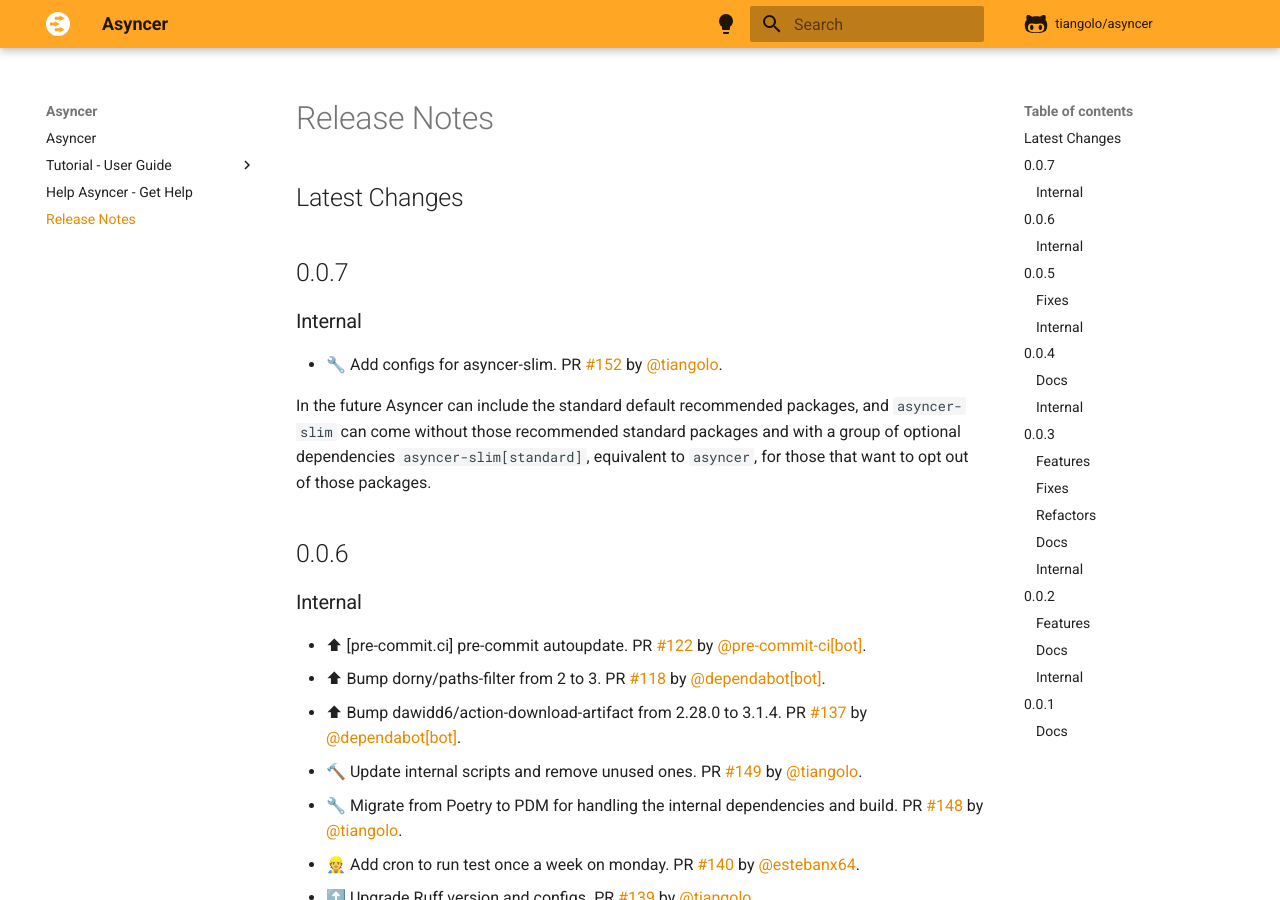
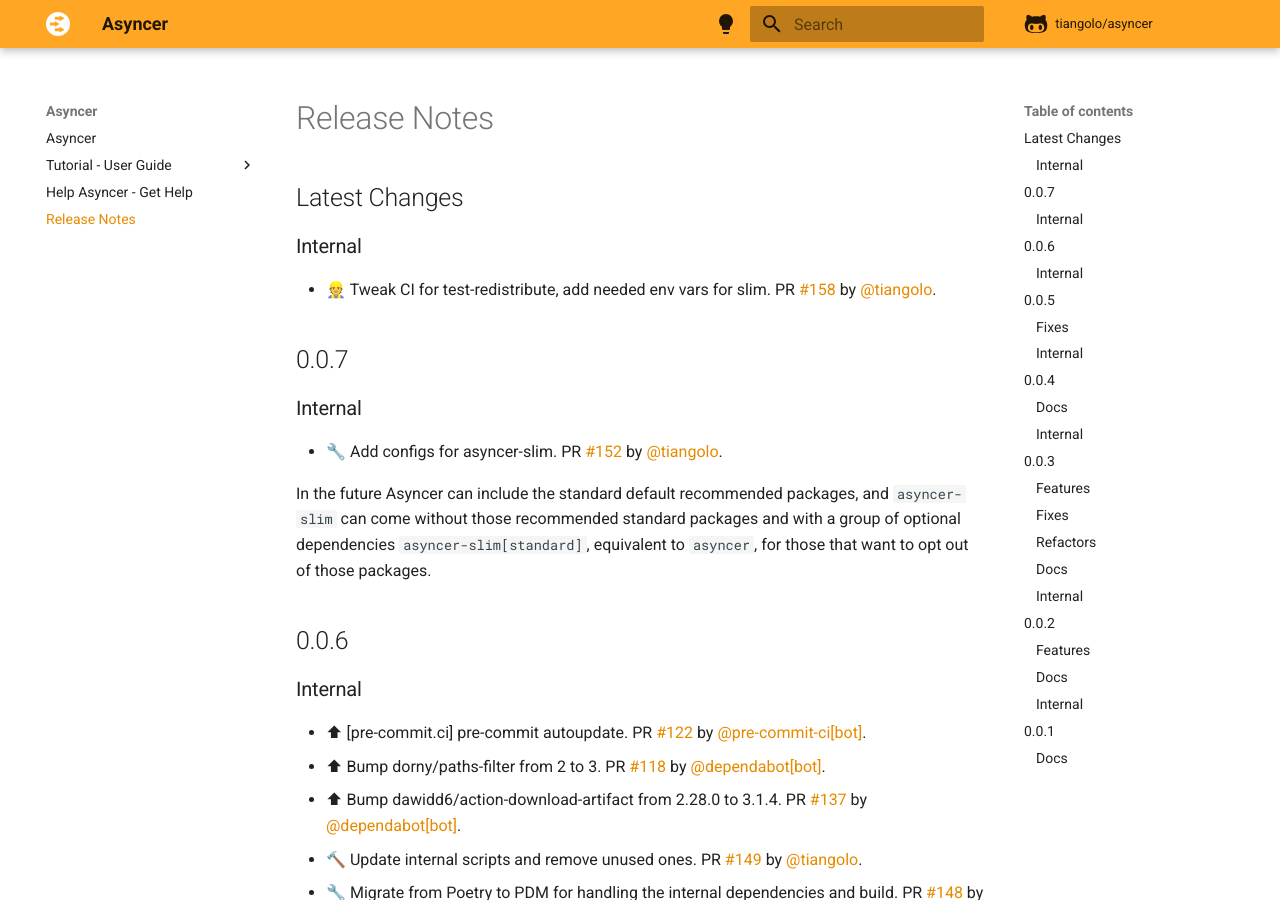
Before and after one commit to balintfrankas/fastapi-asyncer, an MkDocs documentation site: the page built from docs/release-notes.md, in a window 1280 px wide and 900 px high. Built offline with MkDocs 1.6.1 and Material for MkDocs 9.7.7, drawn with Linux system fonts in a browser that asks for light colours; comment, search, counter and statistics services are not loaded.

Commit message:
📝 Update release notes

```diff
--- a/docs/release-notes.md
+++ b/docs/release-notes.md
@@ -1,6 +1,10 @@
 # Release Notes
 
 ## Latest Changes
+
+### Internal
+
+* 👷 Tweak CI for test-redistribute, add needed env vars for slim. PR [#158](https://github.com/tiangolo/asyncer/pull/158) by [@tiangolo](https://github.com/tiangolo).
 
 ## 0.0.7
 
```
